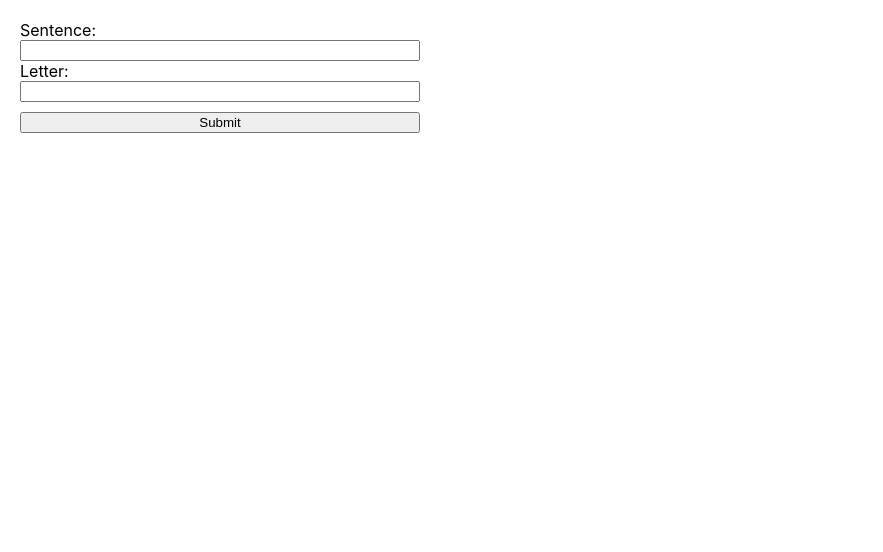
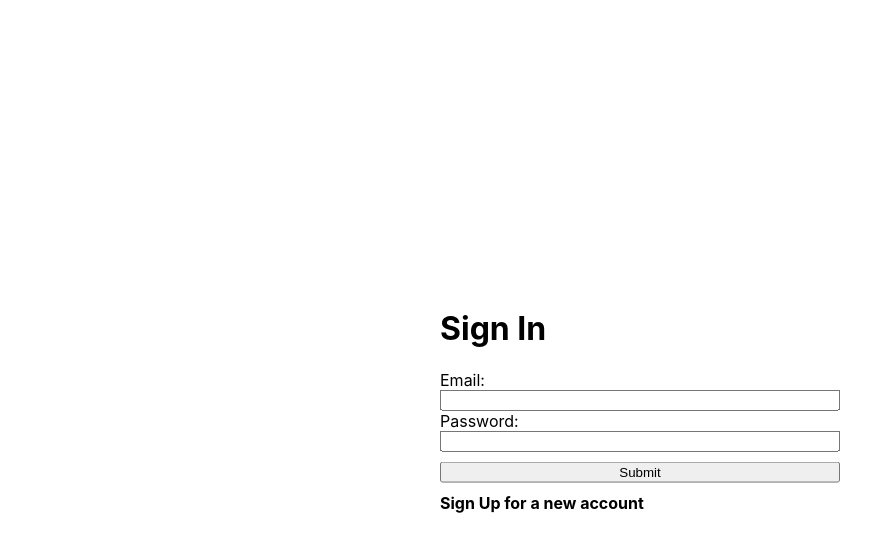
Before and after one commit to SamirKaushik/bwi_task, a React (Create React App) app: page /home in a window 1280 px wide. Shown: the top 552 px of the page, without its empty margins (0-883 px from the left). Built offline with nearby package versions, Linux system fonts and the light colour scheme; no server answers.

Commit message:
signin signout created

```diff
--- a/package.json
+++ b/package.json
@@ -6,8 +6,10 @@
     "@testing-library/jest-dom": "^5.16.5",
     "@testing-library/react": "^13.4.0",
     "@testing-library/user-event": "^13.5.0",
+    "firebase": "^9.15.0",
     "react": "^18.2.0",
     "react-dom": "^18.2.0",
+    "react-router-dom": "^6.4.5",
     "react-scripts": "5.0.1",
     "web-vitals": "^2.1.4"
   },
--- a/src/App.js
+++ b/src/App.js
@@ -1,35 +1,31 @@
 import React from "react";
-import { useState } from "react";
+import { useState,useEffect } from "react";
+import Home from "./components/Home";
+import Signin from "./components/Signin";
+import {auth} from './components/firebase';
+
 function App() {
-  const [sentence, setSentence] = useState("");
-  const [letter, setLetter] = useState("");
-  const [result, setResult] = useState("");
-  const findResult = () => {
-   if(sentence.indexOf(letter)===-1) setResult("The letter does not exist in the sentence");
-   else setResult(sentence.substring(sentence.indexOf(letter)));
-  }
+  const [user,setUser]=useState(null);
+  useEffect(() => {
+    const unsubscribe = auth.onAuthStateChanged(userAuth => {
+    const User = {
+    uid: userAuth.uid,
+    email: userAuth.email
+    }
+    if (userAuth) {
+    console.log('userAuth', userAuth)
+    setUser(User)
+    } else {
+    setUser(null)
+    }
+    })
+    return unsubscribe
+    },[])
+
   return (
-    <div className="container">
-
-      <label htmlFor="sentence">Sentence: </label>
-      <input
-        type="text"
-        name="sentence"
-        onChange={(e) => {setSentence(e.target.value)} }
-        value={sentence} />
-
-      <label htmlFor="letter">Letter: </label>
-      <input
-        type="text"
-        name="letter"
-        onChange={(e) => {setLetter(e.target.value)} }
-        value={letter} />
-
-      <div className="result">{result}</div>
-
-      <button onClick={findResult}>Submit</button>
-
-    </div>
+    <>
+      {user?<Home />:<Signin />}
+    </>
   );
 }
 
--- /dev/null
+++ b/src/components/Home.js
@@ -0,0 +1,47 @@
+import React, { useState } from "react";
+import { auth } from "./firebase";
+
+const Home = ({setUser}) => {
+    const [sentence, setSentence] = useState("");
+    const [letter, setLetter] = useState("");
+    const [result, setResult] = useState("");
+    const findResult = () => {
+        if (sentence.indexOf(letter) === -1) setResult("The letter does not exist in the sentence");
+        else setResult(sentence.substring(sentence.indexOf(letter)));
+    }
+    return (
+        <>
+            <div className="container">
+
+                <label htmlFor="sentence">Sentence: </label>
+                <input
+                    type="text"
+                    name="sentence"
+                    onChange={(e) => { setSentence(e.target.value) }}
+                    value={sentence} />
+
+                <label htmlFor="letter">Letter: </label>
+                <input
+                    type="text"
+                    name="letter"
+                    onChange={(e) => { setLetter(e.target.value) }}
+                    value={letter} />
+
+                <label htmlFor="result">Result:</label>
+                <input
+                    type="text"
+                    name="result"
+                    value={result}
+                    readOnly
+                    />
+
+                <button onClick={findResult}>Submit</button>
+
+            </div>
+            <p>
+                <button onClick={() => auth.signOut()}>Signout</button>
+            </p>
+        </>
+    );
+}
+export default Home;
--- /dev/null
+++ b/src/components/Signin.js
@@ -0,0 +1,67 @@
+import React from "react";
+import { useRef, useState } from "react";
+import {signInWithEmailAndPassword,createUserWithEmailAndPassword} from "firebase/auth"
+import { auth,db } from "./firebase";
+
+const Signin = () => {
+    const emailContainer = useRef(null);
+    const passwordContainer = useRef(null);
+    const [register, setRegister] = useState(false);
+
+    const signIn = (e) => {
+        e.preventDefault();
+        signInWithEmailAndPassword( auth,emailContainer.current.value, passwordContainer.current.value)
+          .then((userCredential) => {
+            const user = userCredential.user;
+            console.log(userCredential)
+          })
+          .catch((error) => {
+            const errorCode = error.code;
+            const errorMessage = error.message;
+            console.log(error)
+          });
+    }
+
+    const signUp = (e) => {
+        e.preventDefault();
+        setRegister(true);
+        createUserWithEmailAndPassword(auth, emailContainer.current.value, passwordContainer.current.value)
+            .then((userCredential) => {
+
+                const user = userCredential.user;
+                setRegister(false)
+                console.log(userCredential)
+
+            })
+            .catch((error) => {
+                const errorCode = error.code;
+                const errorMessage = error.message;
+                console.log(error)
+            })
+    }
+
+    return (
+        <>
+            <form action="" className="container">
+            {register ? <h1>Sign Up</h1> : <h1>Sign In</h1>}
+                <label htmlFor="email">Email: </label>
+                <input
+                    type="email"
+                    name="email"
+                    ref={emailContainer}
+                />
+
+                <label htmlFor="password">Password:</label>
+                <input
+                    type="password"
+                    name="password"
+                    ref={passwordContainer}
+                />
+
+                <button type="submit" onClick={register?signUp:signIn}>Submit</button>
+                {register || <div onClick={signUp} style={{cursor:'pointer',fontWeight:"bolder"}}>Sign Up for a new account</div>}
+            </form>
+        </>
+    );
+}
+export default Signin;
--- /dev/null
+++ b/src/components/firebase.js
@@ -0,0 +1,19 @@
+import { initializeApp } from 'firebase/app';
+import { getAuth } from "firebase/auth";
+import { getFirestore } from "firebase/firestore";
+
+const firebaseConfig = {
+  apiKey: "AIzaSyDn5S6QLhXmGgZIkGo7XavPnPjynBkdJwo",
+  authDomain: "bwi-task.firebaseapp.com",
+  projectId: "bwi-task",
+  storageBucket: "bwi-task.appspot.com",
+  messagingSenderId: "682823112553",
+  appId: "1:682823112553:web:ff76683bfb82bb047a8ff8",
+  measurementId: "G-VX933RKE04"
+};
+
+// Initialize Firebase
+const app = initializeApp(firebaseConfig);
+const db = getFirestore(app);
+const auth=getAuth();
+export {auth,db};
--- a/src/index.css
+++ b/src/index.css
@@ -16,8 +16,13 @@ code {
   flex-direction: column;
   max-width: 400px;
   padding: 10px;
-  margin: 10px;
+  margin: auto;
+  position: absolute;
+  width: 500px;
+  top: 50%;
+  left: 50%;
+  transform: translate(-50%,-50%);
 }
-.result{
-  margin-top: 10px;
+button{
+  margin: 10px 0px;
 }
```
Also changed, not shown: 1 other file (tests, documents, lock files or other folders).
